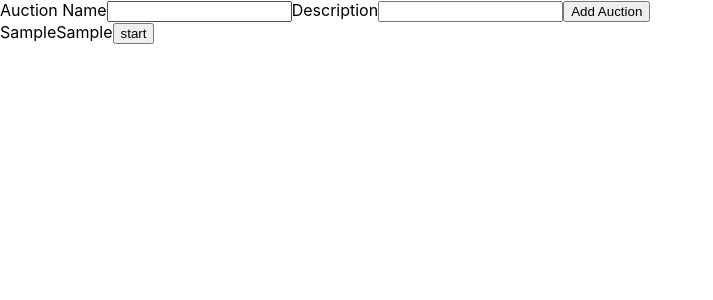
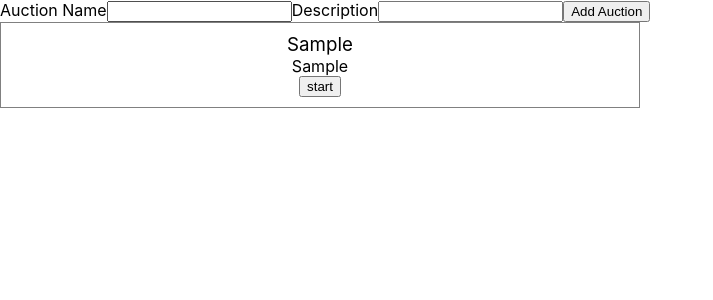
Before and after one commit to Aiste-Tamos/auction-app-react, a React (Create React App) app: page / in a window 1280 px wide. Both pictures are taken after typing "Sample", "Sample" into the empty fields and a click on the button "Add Auction". Shown: the top 300 px of the page, without its empty margins (0-713 px from the left). Built offline with nearby package versions, Linux system fonts and the light colour scheme.

Commit message:
added some style to auctions list items

```diff
--- a/src/components/auctionsList/Auction.jsx
+++ b/src/components/auctionsList/Auction.jsx
@@ -3,11 +3,14 @@ import React from 'react';
 import './auction.scss';
 
 export const Auction = ({ auction, auctionState, onBtnClick }) => {
+    const mainClassName = "auction";
+    const titleClass = `${mainClassName}__title`;
+    const descriptionClass = `${mainClassName}__description`;
 
     return (
         <div id={auction.id} name="auction" value={auction.id} className="auction">
-            {auction.name}
-            <span>{auction.description}</span>
+            <h3 className={titleClass}>{auction.name}</h3>
+            <span className={descriptionClass}>{auction.description}</span>
             <button onClick={onBtnClick}>{auctionState}</button>
         </div>
    );
--- a/src/components/auctionsList/AuctionsList.jsx
+++ b/src/components/auctionsList/AuctionsList.jsx
@@ -5,8 +5,10 @@ import "./auctionsList.scss";
 import { Auction } from "./Auction";
 
 export const AuctionsList = ({ auctions, auctionState, onBtnClick }) => {
+    const mainClassName = "auction-list";
+
     return (
-        <div className="to-do-list">
+        <div className={mainClassName}>
             {auctions.map((auction, id) => {
                 return (
                     <Auction auction={auction} key={id} auctionState={auctionState} onBtnClick={onBtnClick}/>
--- a/src/components/auctionsList/auction.scss
+++ b/src/components/auctionsList/auction.scss
@@ -0,0 +1,12 @@
+.auction {
+    align-items: center;
+    border: 1px solid grey;
+    display: flex;
+    flex-direction: column;
+    padding: 10px;
+
+    &__title {
+        font-weight: normal;
+        margin: 0;
+    }
+}
--- a/src/components/auctionsList/auctionsList.scss
+++ b/src/components/auctionsList/auctionsList.scss
@@ -0,0 +1,7 @@
+.auction-list {
+    display: grid;
+
+    @media screen and (min-width: 600px) {
+        grid-template-columns: 1fr 1fr;
+    }
+}
```
